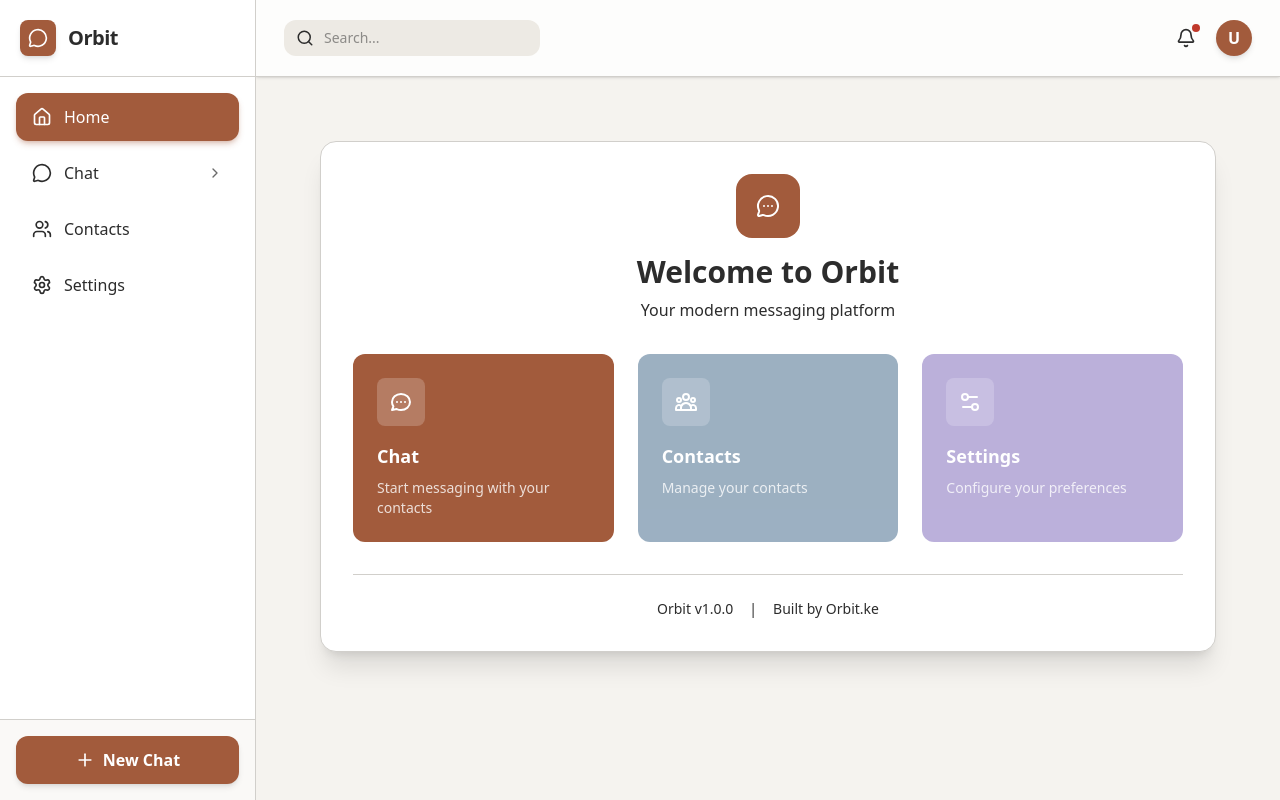
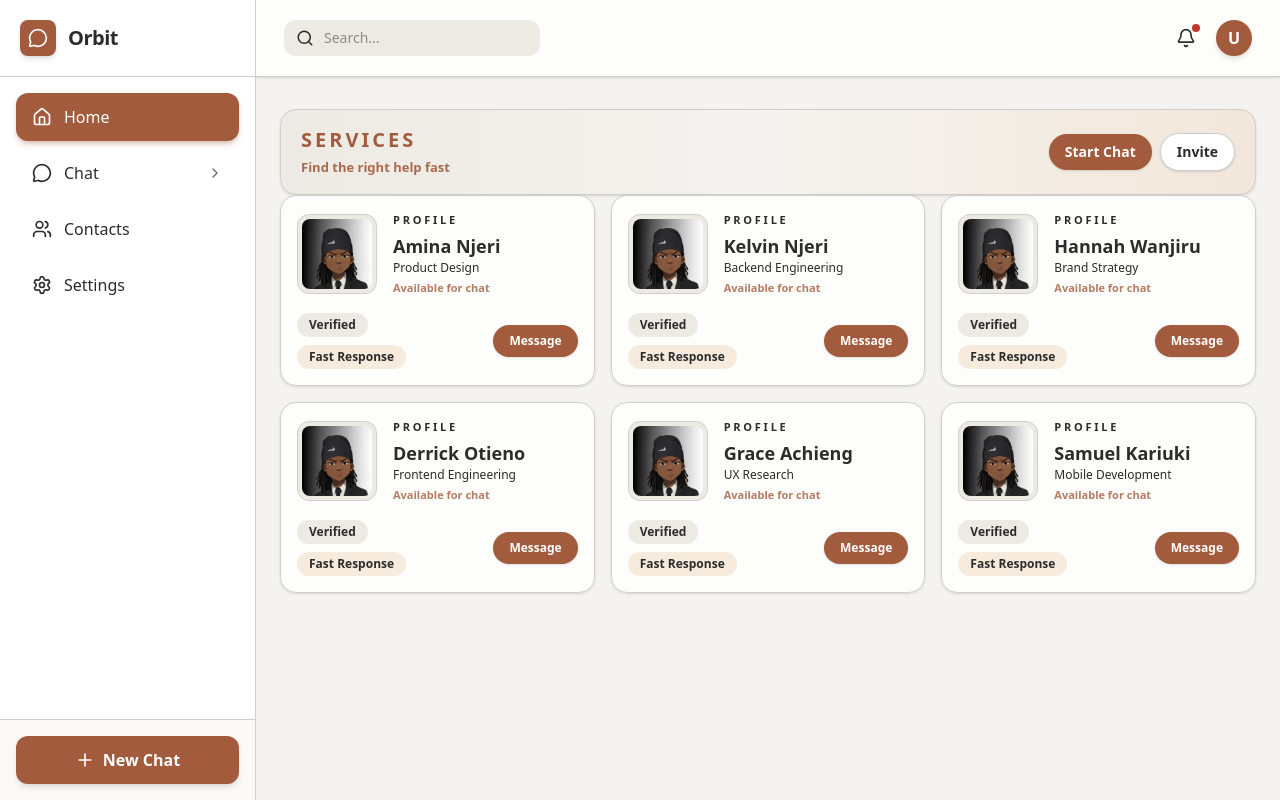
Before and after one commit to dennis-dentrix/orbit-project, a React (Vite) app: page / in a window 1280 px wide. Built offline with nearby package versions, Linux system fonts and the light colour scheme; a web font is replaced by a local one.

Commit message:
service cards

```diff
--- a/src/App.jsx
+++ b/src/App.jsx
@@ -1,7 +1,7 @@
 import { Routes, Route } from 'react-router-dom'
 import AppLayout from './components/AppLayout'
 import ChatPage from './pages/Chat/Chat'
-import HomePage from './Homepage'
+import HomePage from './pages/Home/Homepage'
 import NotFound from './pages/NotFound'
 
 
--- /dev/null
+++ b/src/pages/Home/HomeDisplay.jsx
@@ -0,0 +1,72 @@
+import React from 'react'
+import ProfileCard from './ProfileCard'
+
+export default function HomeDisplay() {
+  const profiles = [
+    {
+      name: 'Amina Njeri',
+      service: 'Product Design',
+      status: 'Available for chat',
+    },
+    {
+      name: 'Kelvin Njeri',
+      service: 'Backend Engineering',
+      status: 'Available for chat',
+    },
+    {
+      name: 'Hannah Wanjiru',
+      service: 'Brand Strategy',
+      status: 'Available for chat',
+    },
+    {
+      name: 'Derrick Otieno',
+      service: 'Frontend Engineering',
+      status: 'Available for chat',
+    },
+    {
+      name: 'Grace Achieng',
+      service: 'UX Research',
+      status: 'Available for chat',
+    },
+    {
+      name: 'Samuel Kariuki',
+      service: 'Mobile Development',
+      status: 'Available for chat',
+    },
+  ]
+
+  return (
+    <div className='w-full'>
+      <div className='flex w-full flex-col gap-3 rounded-2xl border border-border bg-linear-to-r from-offWhite via-background to-tertiary/15 px-5 py-4 shadow-sm sm:flex-row sm:items-center sm:justify-between'>
+        <div>
+          <p className='text-xl font-semibold uppercase tracking-[0.15em] text-primary'>
+            Services
+          </p>
+          <h3 className='mt-1 text-[13px] font-semibold text-primary/90'>
+            Find the right help fast
+          </h3>
+        </div>
+
+        <div className='flex flex-wrap items-center gap-2'>
+          <button className='rounded-full bg-primary px-4 py-2 text-sm font-semibold text-white shadow-sm transition hover:bg-primary/90 focus:outline-none focus-visible:ring-2 focus-visible:ring-primary/40'>
+            Start Chat
+          </button>
+          <button className='rounded-full border border-border bg-white px-4 py-2 text-sm font-semibold text-text shadow-sm transition hover:border-textTertiary/40 hover:bg-offWhite focus:outline-none focus-visible:ring-2 focus-visible:ring-primary/30'>
+            Invite
+          </button>
+        </div>
+      </div>
+
+      {/* <div className="mt-6 rounded-3xl border border-border bg-offWhite/40 p-4 sm:p-6"> */}
+      <div className="grid gap-4 sm:grid-cols-2 lg:grid-cols-3">
+        {profiles.map((profile) => (
+          <ProfileCard key={profile.name} profile={profile} />
+        ))}
+      </div>
+      {/* </div> */}
+
+
+
+    </div>
+  )
+}
--- a/src/Homepage.jsx
+++ b/src/pages/Home/Homepage.jsx
@@ -1,12 +1,15 @@
 import { MessageCircleMore, Settings, Settings2 } from 'lucide-react';
-import React from 'react'
 import { Link } from 'react-router-dom';
+import HomeDisplay from './HomeDisplay';
 
 export default function HomePage() {
   return (
-    <div className="bg-background flex items-start justify-center pt-16">
-      <div className="max-w-4xl w-full">
-        <div className="bg-white rounded-2xl shadow-xl p-8 border border-border">
+    // <div className="bg-background flex items-start justify-center pt-16">
+    <div className="bg-background w-full">
+      <div className="mx-auto w-full max-w-6xl px-6 py-8">
+        <HomeDisplay />
+        <div className="mt-6 w-full max-w-4xl">
+        {/* <div className="bg-white rounded-2xl shadow-xl p-8 border border-border">
           <div className="text-center mb-8">
             <div className="px-5 w-16 h-16 bg-primary text-white rounded-2xl flex items-center justify-center mx-auto mb-4">
               <MessageCircleMore size={28} />
@@ -26,7 +29,7 @@ export default function HomePage() {
               <p className="text-white/80 text-sm">Start messaging with your contacts</p>
             </Link>
 
-            <div className="p-6 bg-secondary text-white rounded-xl opacity-60 cursor-not-allowed">
+            <Link to={"/contacts"} className="p-6 bg-secondary text-white rounded-xl opacity-60 cursor-not-allowed">
               <div className="w-12 h-12 bg-white/20 rounded-lg flex items-center justify-center mb-4">
                 <svg className="w-6 h-6" fill="none" viewBox="0 0 24 24" stroke="currentColor">
                   <path strokeLinecap="round" strokeLinejoin="round" strokeWidth={2} d="M17 20h5v-2a3 3 0 00-5.356-1.857M17 20H7m10 0v-2c0-.656-.126-1.283-.356-1.857M7 20H2v-2a3 3 0 015.356-1.857M7 20v-2c0-.656.126-1.283.356-1.857m0 0a5.002 5.002 0 019.288 0M15 7a3 3 0 11-6 0 3 3 0 016 0zm6 3a2 2 0 11-4 0 2 2 0 014 0zM7 10a2 2 0 11-4 0 2 2 0 014 0z" />
@@ -34,7 +37,7 @@ export default function HomePage() {
               </div>
               <h3 className="font-semibold text-lg mb-2">Contacts</h3>
               <p className="text-white/80 text-sm">Manage your contacts</p>
-            </div>
+            </Link>
 
             <div className="p-6 bg-accent text-white rounded-xl opacity-60 cursor-not-allowed">
               <div className="w-12 h-12 bg-white/20 rounded-lg flex items-center justify-center mb-4">
@@ -52,6 +55,7 @@ export default function HomePage() {
               <span>Built by Orbit.ke</span>
             </div>
           </div>
+        </div> */}
         </div>
       </div>
     </div>
--- /dev/null
+++ b/src/pages/Home/ProfileCard.jsx
@@ -0,0 +1,48 @@
+import profileImg from "/profile.jpeg"
+
+export default function ProfileCard({ profile }) {
+  const data = {
+    // name: 'Amina Njeri',
+    // service: 'Product Design',
+    // status: 'Available for chat',
+    // image: profileImg,
+    ...profile,
+  }
+  return (
+    <div className='w-full max-w-sm rounded-2xl border border-border bg-white/80 p-4 shadow-sm'>
+      <div className='flex items-center gap-4'>
+        <div className='h-20 w-20 rounded-xl border border-border bg-offWhite p-1'>
+          <img
+            src={data.image || profileImg}
+            alt='profile'
+            className='h-full w-full rounded-lg object-cover'
+          />
+        </div>
+        <div>
+          <p className='text-[11px] font-semibold uppercase tracking-[0.25em] text-textTertiary'>
+            Profile
+          </p>
+          <h4 className='mt-1 text-lg font-semibold text-text'>{data.name}</h4>
+          <p className='text-xs text-textSecondary'>{data.service}</p>
+          <p className='mt-1 text-[11px] font-semibold text-primary/80'>
+            {data.status}
+          </p>
+        </div>
+      </div>
+
+      <div className='mt-4 flex items-center justify-between gap-3'>
+        <div className='flex flex-wrap gap-2'>
+          <span className='rounded-full bg-offWhite px-3 py-1 text-xs font-semibold text-textSecondary'>
+            Verified
+          </span>
+          <span className='rounded-full bg-tertiary/20 px-3 py-1 text-xs font-semibold text-text'>
+            Fast Response
+          </span>
+        </div>
+        <button className='rounded-full bg-primary px-4 py-2 text-xs font-semibold text-white shadow-sm transition hover:bg-primary/90 focus:outline-none focus-visible:ring-2 focus-visible:ring-primary/40'>
+          Message
+        </button>
+      </div>
+    </div>
+  )
+}
```
Also changed, not shown: public/profile.jpeg (added).
